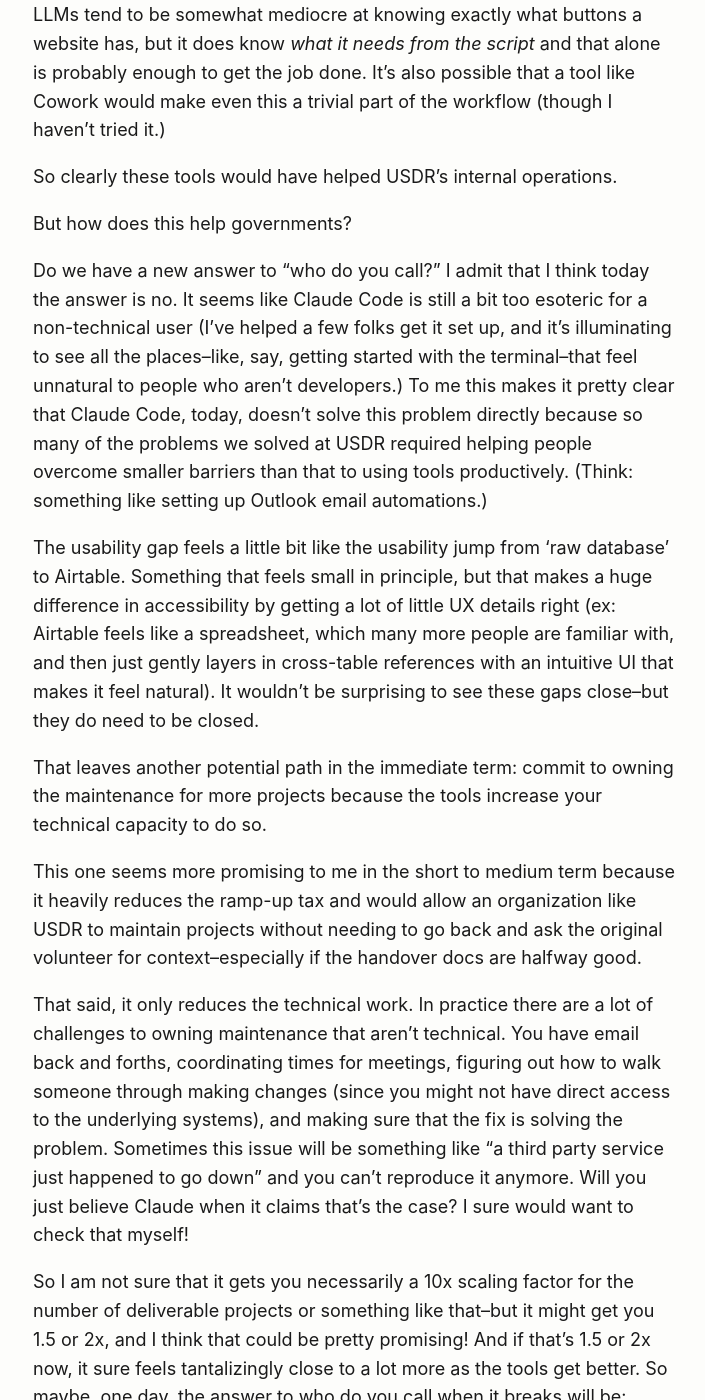
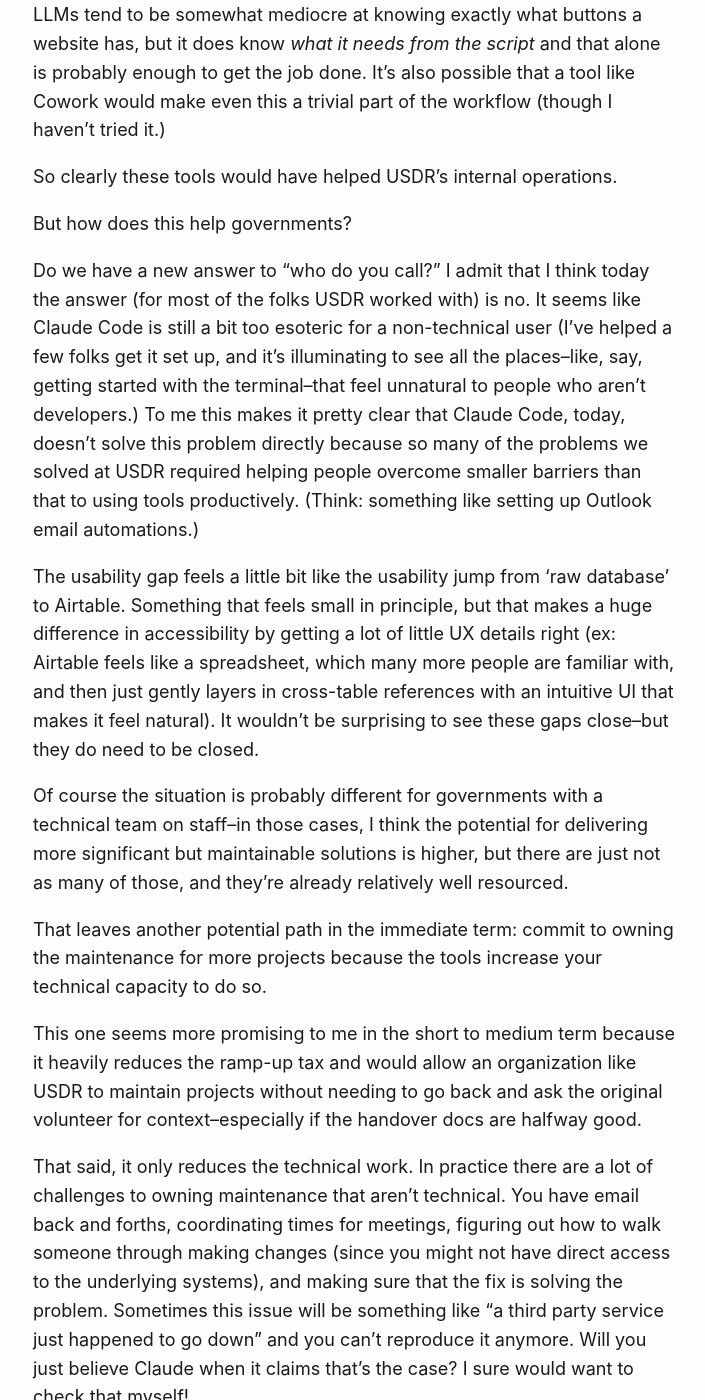
Before and after one commit to alexallain/alexallain.github.io, a Jekyll site: the page built from _posts/2026-05-31-who-do-you-call.md, in a window 1280 px wide and 1400 px high, scrolled down 1250 px. Shown: the whole window, without its empty margins (285-990 px from the left). Built offline with Jekyll 4.4.1, drawn with Linux system fonts in a browser that asks for light colours.

Commit message:
Refine who-do-you-call: scope the claim, add technical-gov case

```diff
--- a/_posts/2026-05-31-who-do-you-call.md
+++ b/_posts/2026-05-31-who-do-you-call.md
@@ -37,18 +37,22 @@
 
 But how does this help governments?
 
-Do we have a new answer to "who do you call?" I admit that I think today the answer is no. It seems like Claude
-Code is still a bit too esoteric for a non-technical user (I've helped a few folks get it set up, and it's illuminating
-to see all the places--like, say, getting started with the terminal--that feel unnatural to people who aren't
-developers.) To me this makes it pretty clear that Claude Code, today, doesn't solve this problem directly because so
-many of the problems we solved at USDR required helping people overcome smaller barriers than that to using tools
-productively. (Think: something like setting up Outlook email automations.)
+Do we have a new answer to "who do you call?" I admit that I think today the answer (for most of the folks USDR worked
+with) is no. It seems like Claude Code is still a bit too esoteric for a non-technical user (I've helped a few folks get
+it set up, and it's illuminating to see all the places--like, say, getting started with the terminal--that feel
+unnatural to people who aren't developers.) To me this makes it pretty clear that Claude Code, today, doesn't solve this
+problem directly because so many of the problems we solved at USDR required helping people overcome smaller barriers
+than that to using tools productively. (Think: something like setting up Outlook email automations.)
 
 The usability gap feels a little bit like the usability jump from 'raw database' to Airtable. Something that feels small
 in principle, but that makes a huge difference in accessibility by getting a lot of little UX details right (ex:
 Airtable feels like a spreadsheet, which many more people are familiar with, and then just gently layers in cross-table
 references with an intuitive UI that makes it feel natural). It wouldn't be surprising to see these gaps close--but they
 do need to be closed.
+
+Of course the situation is probably different for governments with a technical team on staff--in those cases, I think
+the potential for delivering more significant but maintainable solutions is higher, but there are just not as many of
+those, and they're already relatively well resourced.
 
 That leaves another potential path in the immediate term: commit to owning the maintenance for more projects because
 the tools increase your technical capacity to do so.
```
